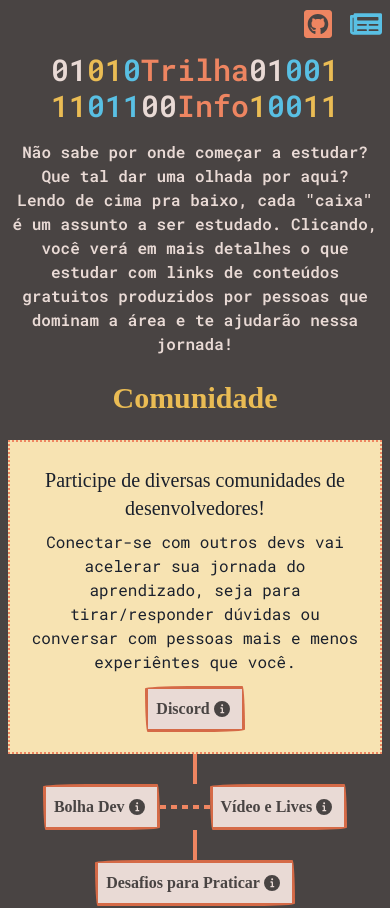
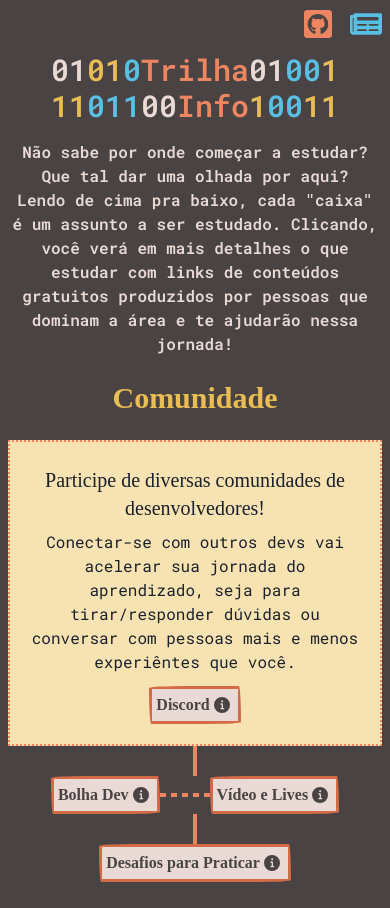
Before and after one commit to flaviojmendes/trilhainfo, a React (Vite) app: page /roadmap/community in a window 390 px wide. Shown: the top 908 px of the page. Built offline with nearby package versions, Linux system fonts and the light colour scheme; a web font is replaced by a local one.

Commit message:
fixing glitch phone

```diff
--- a/src/components/Level/LevelItem.tsx
+++ b/src/components/Level/LevelItem.tsx
@@ -56,7 +56,7 @@ export default function LevelItem(props: Props) {
                       triggerItemSelection(item);
                     }}
                     className={
-                      "flex mx-0 my-0 p-2 w-fit text-center cursor-pointer bd-handwritten hover:bg-white" +
+                      "flex mx-0 my-0 p-1 md:p-2  w-fit text-center cursor-pointer bd-handwritten hover:bg-white" +
                       (level.length >= 4 ? " mb-3" : "") +
                       (isAllContentRead ? " bg-light-orange" : " bg-brown")
                     }
```
